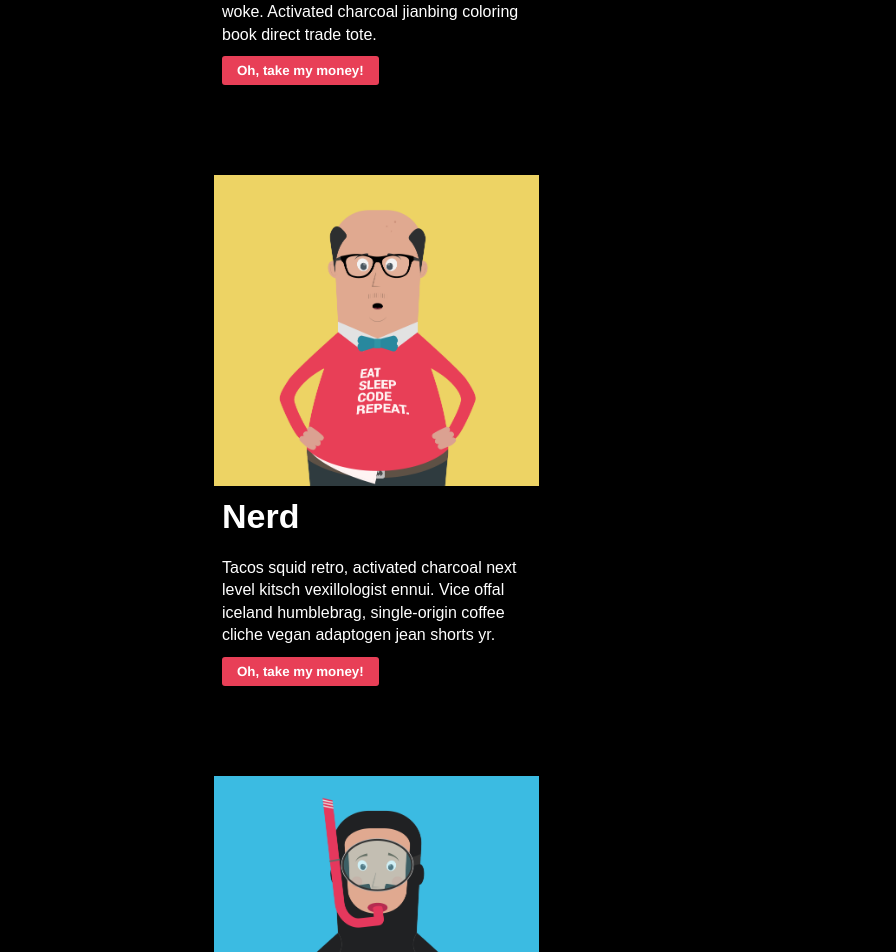
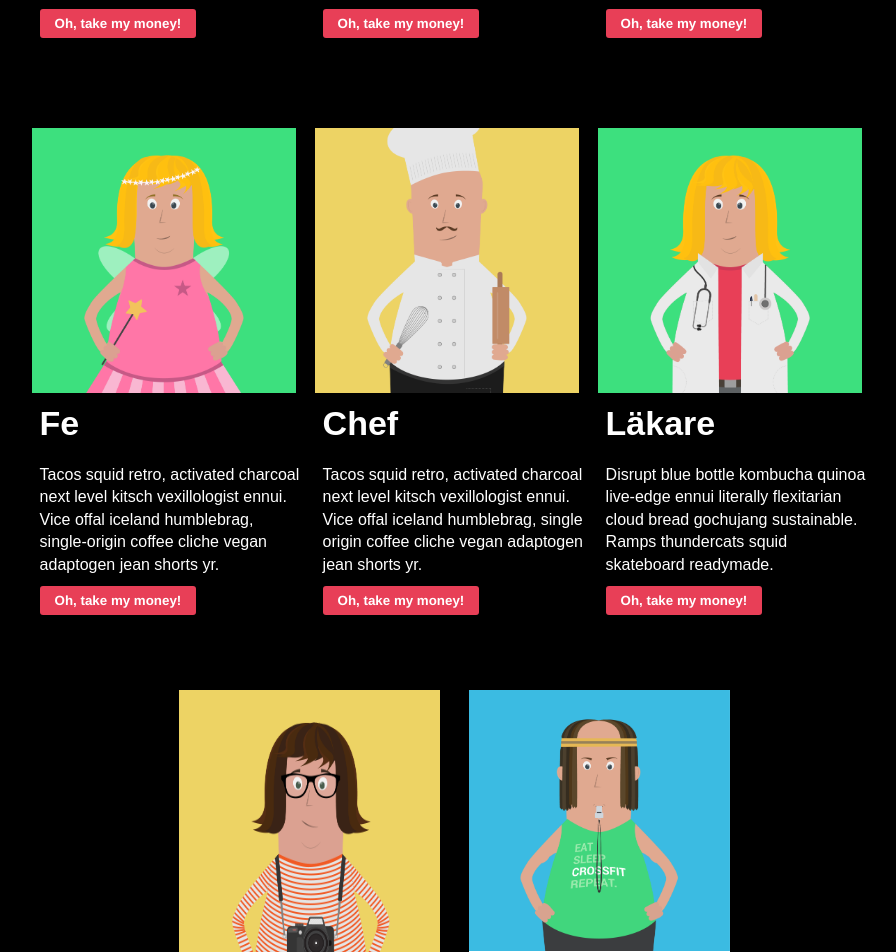
Before and after one commit to P156HAM/Poster_shop, a plain HTML site: page index.html in a window 1280 px wide. Shown: the part 1660-2612 px from the top of the page, without its empty margins (186-1082 px from the left). Drawn offline with Linux system fonts and the light colour scheme.

Commit message:
Last update

```diff
--- a/index.html
+++ b/index.html
@@ -25,7 +25,7 @@
                 <h2> Astronount </h2>
                 <p> Marfa artisan pok pok, coloring book shaman intelligentsia
                     meh kinfolk affogato raw denim direct trade subway tile kombucha.</p>
-                <button class="btn-small"> Oh, take my money! </button>
+                <button class="btn-small btn-small activated"> Oh, take my money! </button>
             </div>
 
             <div class="char-small">
@@ -33,7 +33,7 @@
                 <h2> Ninja </h2>
                 <p> Man braid hammock listicle retro crucifix,
                     tumeric poutine kale chips letterpress woke. Activated charcoal jianbing coloring book direct trade tote.</p>
-                <button class="btn-small"> Oh, take my money! </button>
+                <button class="btn-small btn-small activated"> Oh, take my money! </button>
             </div>
 
             <div class="char-small">
@@ -41,7 +41,7 @@
                 <h2> Nerd </h2>
                 <p> Tacos squid retro, activated charcoal next level kitsch vexillologist ennui.
                     Vice offal iceland humblebrag, single-origin coffee cliche vegan adaptogen jean shorts yr.</p>
-                <button class="btn-small"> Oh, take my money! </button>
+                <button class="btn-small btn-small activated"> Oh, take my money! </button>
             </div>
 
             <div class="char-small">
@@ -49,23 +49,23 @@
                 <h2> Diver </h2>
                 <p> Man braid hammock listicle retro crucifix,
                     tumeric poutine kale chips letterpress woke. Activated charcoal jianbing coloring book direct trade tote.</p>
-                <button class="btn-small"> Oh, take my money! </button>
+                <button class="btn-small btn-small activated"> Oh, take my money! </button>
             </div>
 
             <div class="char-small" >
-                <img class="image-small" src="/img/char-5.png" alt="clown">
+                <img class="image-small btn-small activated" src="/img/char-5.png" alt="clown">
                 <h2> Clown </h2>
                 <p> Marfa artisan pok pok,
                     coloring book shaman intelligentsia meh kinfolk affogato raw denim direct trade subway tile kombucha.</p>
-                <button class="btn-small"> Oh, take my money! </button>
+                <button class="btn-small btn-small activated"> Oh, take my money! </button>
             </div>
 
             <div class="char-small" >
-                <img class="image-small" src="/img/char-6.png" alt="police">
+                <img class="image-small btn-small activated" src="/img/char-6.png" alt="police">
                 <h2> Polis </h2>
                 <p> Disrupt blue bottle kombucha quinoa live-edge ennui literally flexitarian cloud
                     bread gochujang sustainable. Ramps thundercats squid skateboard readymade.</p>
-                <button class="btn-small"> Oh, take my money! </button>
+                <button class="btn-small btn-small activated"> Oh, take my money! </button>
             </div>
 
             <div class="char-small" >
@@ -73,15 +73,15 @@
                 <h2> Fe </h2>
                 <p> Tacos squid retro, activated charcoal next level kitsch vexillologist ennui.
                     Vice offal iceland humblebrag, single-origin coffee cliche vegan adaptogen jean shorts yr.</p>
-                <button class="btn-small"> Oh, take my money! </button>
+                <button class="btn-small btn-small activated"> Oh, take my money! </button>
             </div>
 
             <div class="char-small" >
                 <img class="image-small" src="/img/char-10.png" alt="chef">
                 <h2> Chef </h2>
                 <p> Tacos squid retro, activated charcoal next level kitsch vexillologist ennui.
-                    Vice offal iceland humblebrag, single-origin coffee cliche vegan adaptogen jean shorts yr.</p>
-                <button class="btn-small"> Oh, take my money! </button>
+                    Vice offal iceland humblebrag, single origin coffee cliche vegan adaptogen jean shorts yr.</p>
+                <button class="btn-small btn-small activated"> Oh, take my money! </button>
             </div>
 
             <div class="char-small" >
@@ -89,7 +89,7 @@
                 <h2> Läkare </h2>
                 <p> Disrupt blue bottle kombucha quinoa live-edge ennui literally flexitarian
                     cloud bread gochujang sustainable. Ramps thundercats squid skateboard readymade.</p>
-                <button class="btn-small"> Oh, take my money! </button>
+                <button class="btn-small btn-small activated"> Oh, take my money! </button>
             </div>
         </section>
 
@@ -99,15 +99,15 @@
                 <h2> Fotograf </h2>
                 <p> Disrupt blue bottle kombucha quinoa live-edge ennui literally flexitarian cloud bread gochujang sustainable.
                      Ramps thundercats squid skateboard readymade.</p>
-                <button class="btn-medium"> Oh, take my money! </button>
+                <button class="btn-medium btn-small activated"> Oh, take my money! </button>
             </div>
 
             <div class="char-medium" >
                 <img class="image-medium" src="/img/char-9.png" alt="läkare">
                 <h2> Personlig tränare </h2>
                 <p> Tacos squid retro, activated charcoal next level kitsch vexillologist ennui.
-                    Vice offal iceland humblebrag, single-origin coffee cliche vegan adaptogen jean shorts yr.</p>
-                <button class="btn-medium"> Oh, take my money! </button>
+                    Vice offal iceland humblebrag, single origin coffee cliche vegan adaptogen jean shorts yr.</p>
+                <button class="btn-medium btn-small activated"> Oh, take my money! </button>
             </div>
         </section>
 
--- a/style.css
+++ b/style.css
@@ -7,6 +7,7 @@ body{
     height: 100vh;
     display: flex;
     flex-direction: column;
+    align-items: center;
     margin: 0;
 }
 header{
@@ -29,24 +30,25 @@ main{
     margin: 0;
 }
 .main-small{
-    margin: 0px 400px 0px 400px;
+    margin: auto;
     display: flex;
     flex-wrap: wrap;
     justify-content: space-between;
+    flex-basis: 33.33%;
+    width: 66%;
 }
 
 .image-small {
-    margin-top: 50px;
-    height: 311px;
-    width: 100%;
+    margin-top: 90px;
+    height: 70%;
+    width: 95%;
 }
 .char-small {
-    width: 325px;
+    width: 33%;
     height: auto;
-    margin-top: 40px;
     display: flex;
     flex-direction: column;
-    justify-content: flex-start;
+
 }
 
 .main-medium{
@@ -58,20 +60,19 @@ main{
 }
 
 .image-medium {
-    height: 60%;
+    height: 65%;
     width: 100%;
 
 }
 .char-medium {
-    height: 700px;
-    width: 480px;
+    width: 45%;
+    height: auto;
     background-color: #fff;
     color: #000;
     margin: 50px auto 120px auto;
-
     display: flex;
     flex-direction: column;
-    justify-content: flex-start;
+
 }
 
 .btn-small {
@@ -140,3 +141,6 @@ footer{
     justify-content: space-around;
     width: 200px;
 }
+.btn-small.activated:hover{
+    background-color: rgb(90, 86, 86);
+}
```
